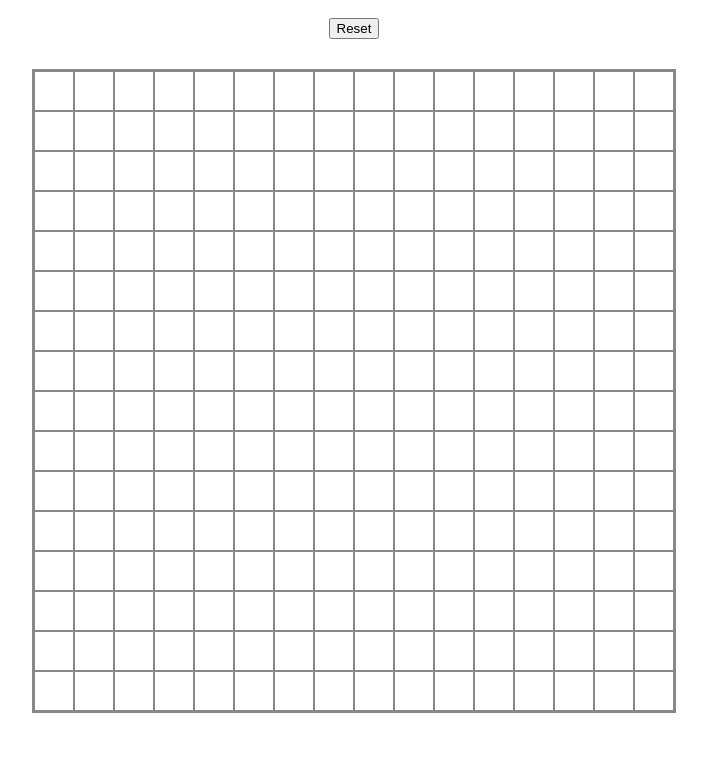
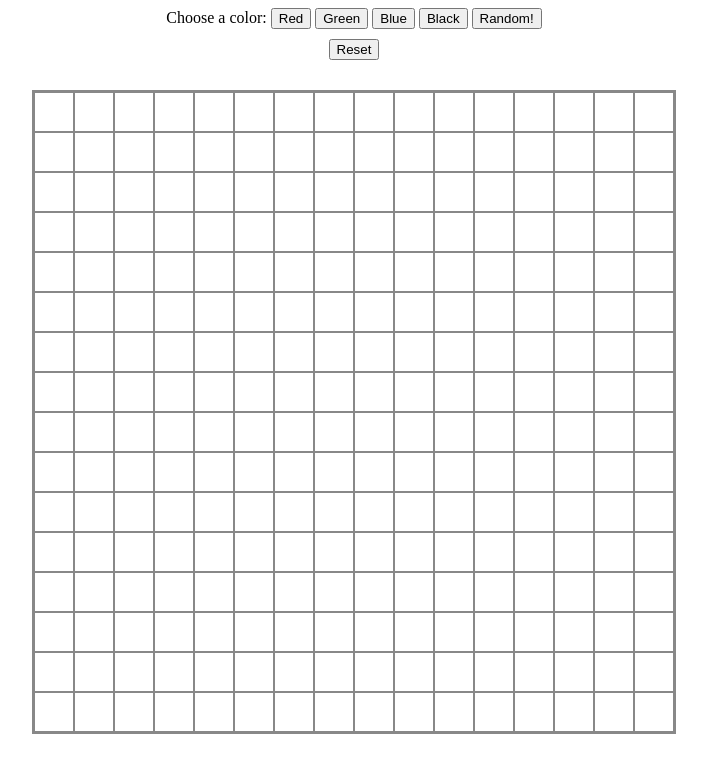
Before and after one commit to jsmithBadin/EtchASketchProject, a plain HTML site: page index.html in a window 1280 px wide. Shown: the whole page, without its empty margins (286-993 px from the left). Drawn offline with Linux system fonts and the light colour scheme.

Commit message:
added color selection buttons to index.html

```diff
--- a/index.html
+++ b/index.html
@@ -9,6 +9,13 @@
 <body>
 
         <div id="screen">
+                <div class="color-container">Choose a color:
+                        <button id="red">Red</button>
+                        <button id="green">Green</button>
+                        <button id="blue">Blue</button>
+                        <button id="black">Black</button>
+                        <button id="random">Random!</button>
+                </div>
                 <button class="reset">Reset</button>
                 <div id="mainBoard"></div>
         </div>
```
